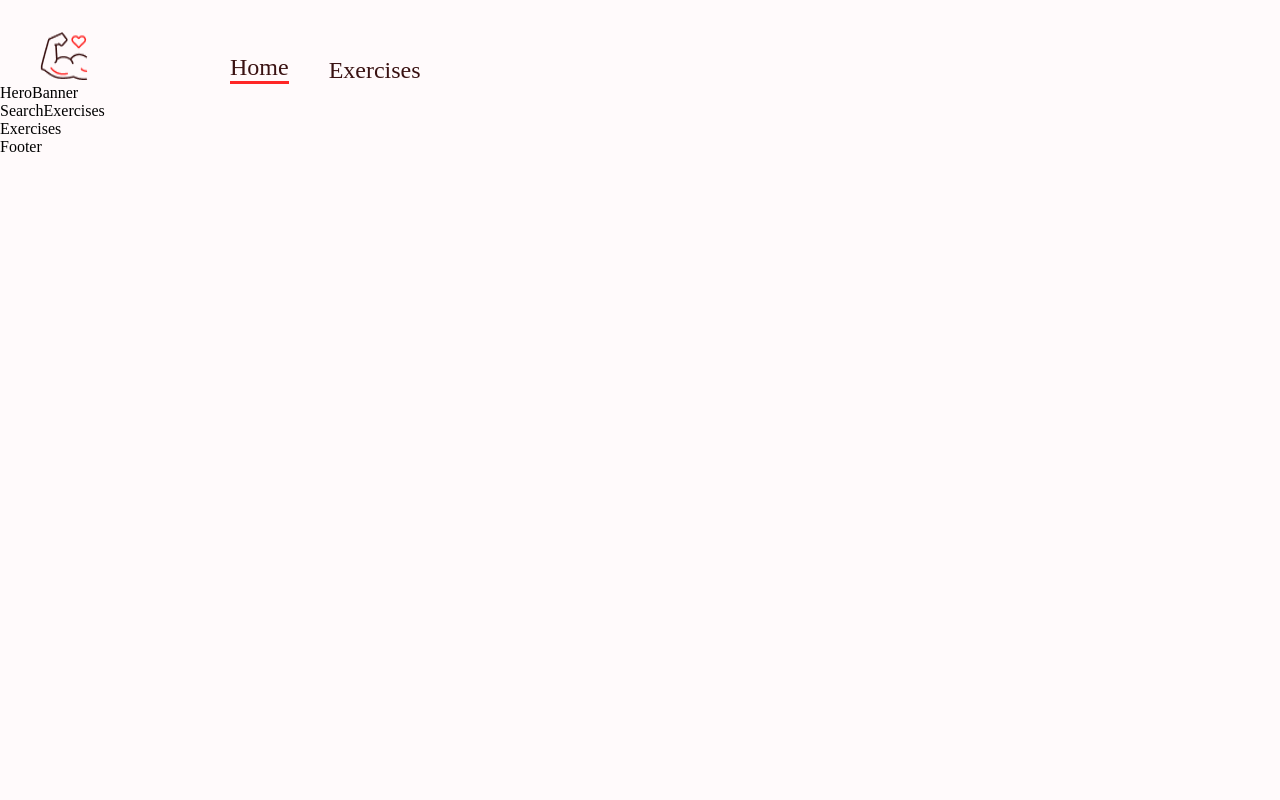
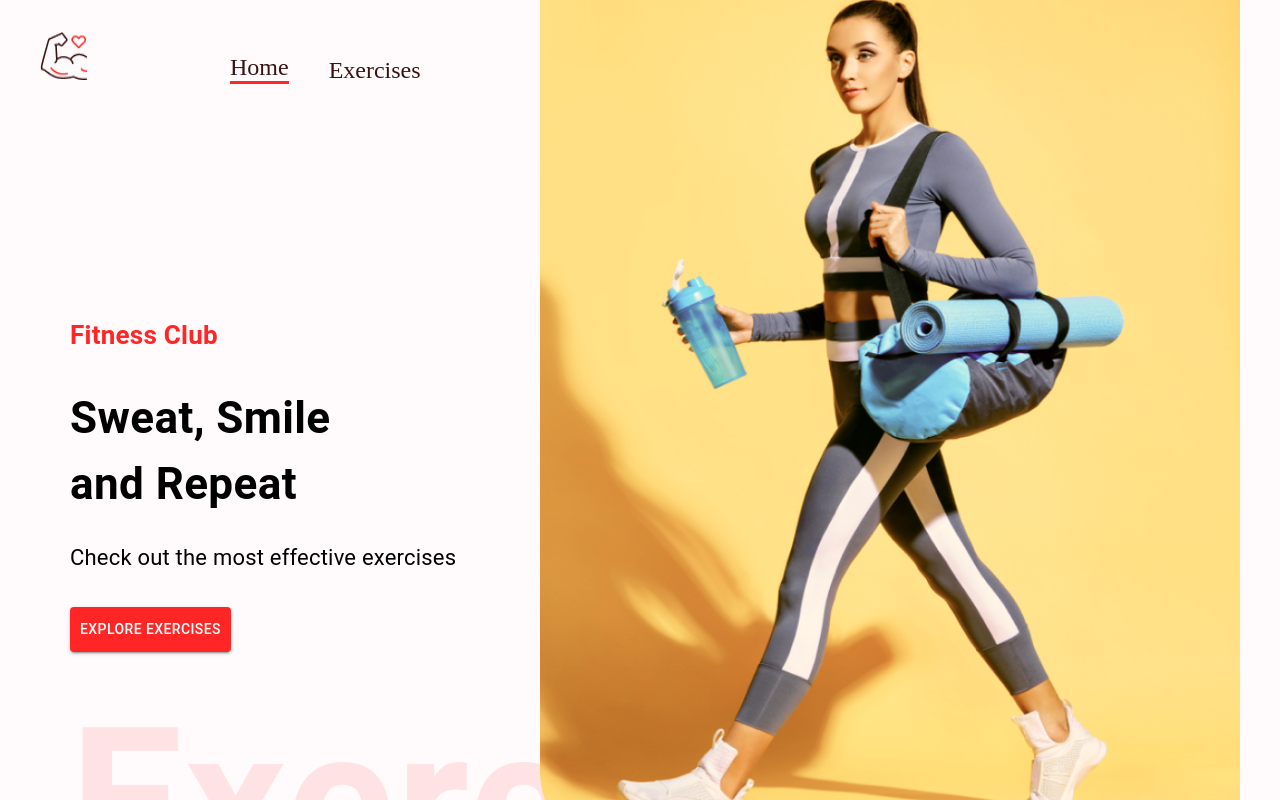
Before and after one commit to tddag/gym_exercises_app, a React (Create React App) app: page / in a window 1280 px wide. Shown: the top 800 px of the page. Built offline with nearby package versions, Linux system fonts and the light colour scheme.

Commit message:
finished HeroBanner component

```diff
--- a/src/components/HeroBanner.js
+++ b/src/components/HeroBanner.js
@@ -1,8 +1,34 @@
 import React from 'react'
+import { Box, Stack, Typography, Button } from '@mui/material';
+
+import HeroBannerImage from '../assets/images/banner.png'
 
 const HeroBanner = () => {
   return (
-    <div>HeroBanner</div>
+    <Box sx={{
+        mt: { lg: '212px', xs: '70px'},
+        ml: { sm: '50px'}
+    }}
+        position="relative" p="20px"
+    >
+        <Typography color="#FF2625" fontWeight="600" fontSize="26px">
+            Fitness Club
+        </Typography>
+        <Typography fontWeight={700} sx={{
+            fontSize: { lg: '44px', xs: '40px'}
+        }} mb="23px" mt="30px">
+            Sweat, Smile <br/> and Repeat
+        </Typography>
+        <Typography fontSize="22px" lineHeight="35px" mb={4}>
+            Check out the most effective exercises
+        </Typography>
+        <Button variant="contained" color="error" href="#exercises" sx={{backgroundColor: '#ff2625', padding: '10px'}}>Explore Exercises</Button>
+
+        <Typography fontWeight={600} color="#ff2625" sx={{opacity: 0.1, display: {lg: 'block', xs: 'none'}}} fontSize="200px">
+            Exercise
+        </Typography>
+        <img src={HeroBannerImage} alt="banner" className="hero-banner-img"/>
+    </Box>
   )
 }
 
```
